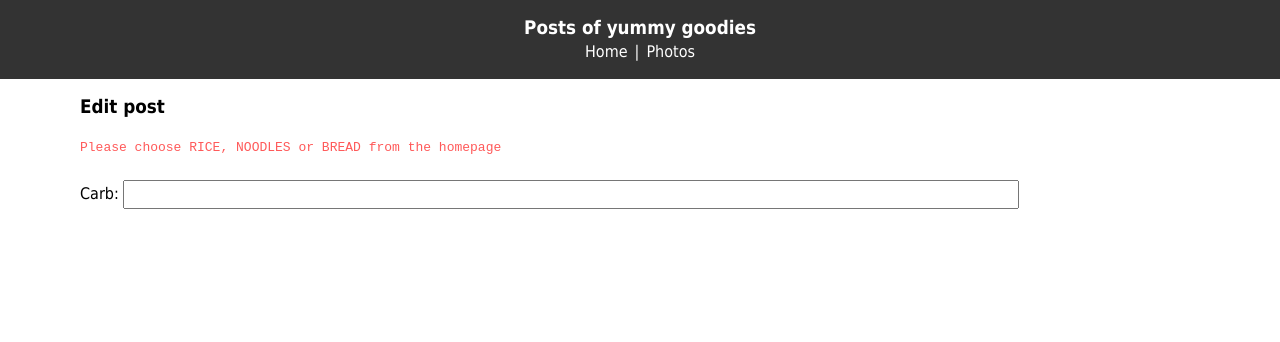
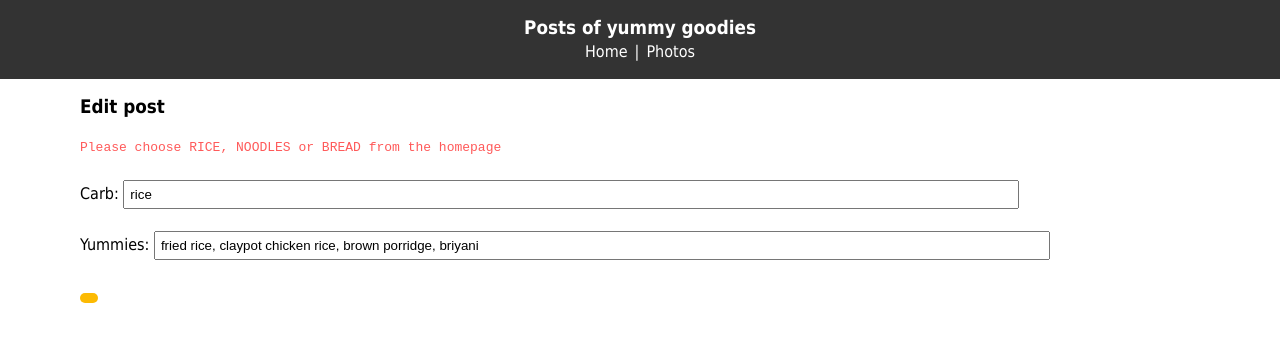
Before and after one commit to Paddlepop25/react-post-app-functional-components, a React (Create React App) app: page /editpost/1 in a window 1280 px wide. Shown: the top 342 px of the page. Built offline with nearby package versions, Linux system fonts and the light colour scheme.

Commit message:
able to edit values in input boxes in EditPost

```diff
--- a/src/components/EditPost.js
+++ b/src/components/EditPost.js
@@ -5,13 +5,22 @@ import posts from '../postsData.json'
 function EditPost(props) {
   const [carb, setCarb] = useState('')
   const [yummies, setYummies] = useState('')
+  const { id } = props.match.params
 
   useEffect(() => {
-    const { id } = props.match.params
-    console.log(id)
-  }, [carb, yummies])
+    let post = posts.filter((post) => post.id === Number(id))[0]
+    setCarb(post.carb)
+    setYummies(post.yummies)
+  }, [])
 
-  // console.log(state)
+  const editPost = (event) => {
+    if (event.target.name === 'carb') {
+      setCarb(event.target.value)
+    }
+    if (event.target.name === 'yummies') {
+      setYummies(event.target.value)
+    }
+  }
 
   return (
     <>
@@ -29,13 +38,13 @@ function EditPost(props) {
         <input
           name='carb'
           value={carb}
-          // onChange={editPost}
+          onChange={editPost}
           maxLength='15'
           style={inputStyle}
         />
         <br />
         <br />
-        {/*
+
         <label>Yummies: </label>
         <input
           name='yummies'
@@ -49,9 +58,9 @@ function EditPost(props) {
         <br />
 
         <button style={saveBtn}>
-            {state.post.carb !== '' ? 'Save post' : 'Back to homepage'}
+          {/* {state.post.carb !== '' ? 'Save post' : 'Back to homepage'} */}
         </button>
-        </form> */}
+        {/* </form> */}
       </div>
     </>
   )
```
Also changed, not shown: 1 other file (tests, documents, lock files or other folders). Lines whose indentation alone changed are shown as unchanged.
